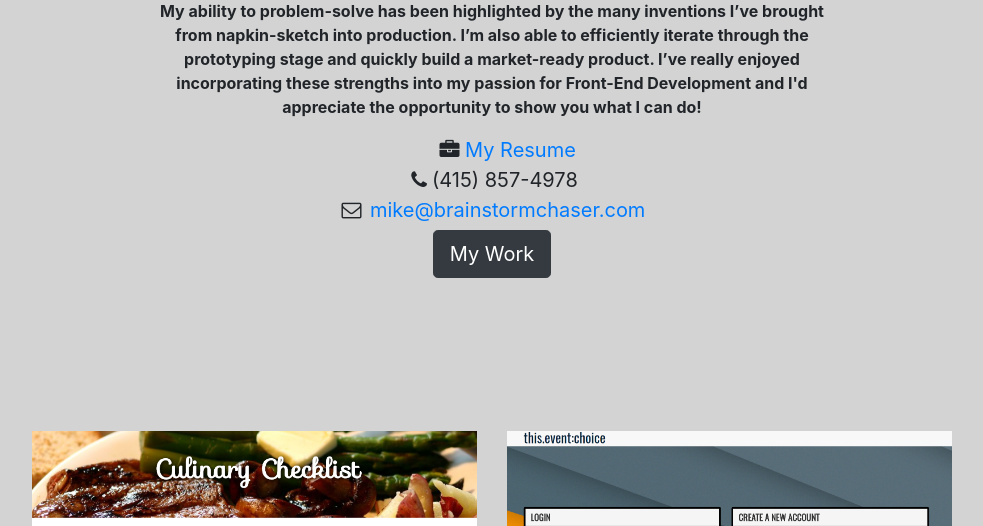
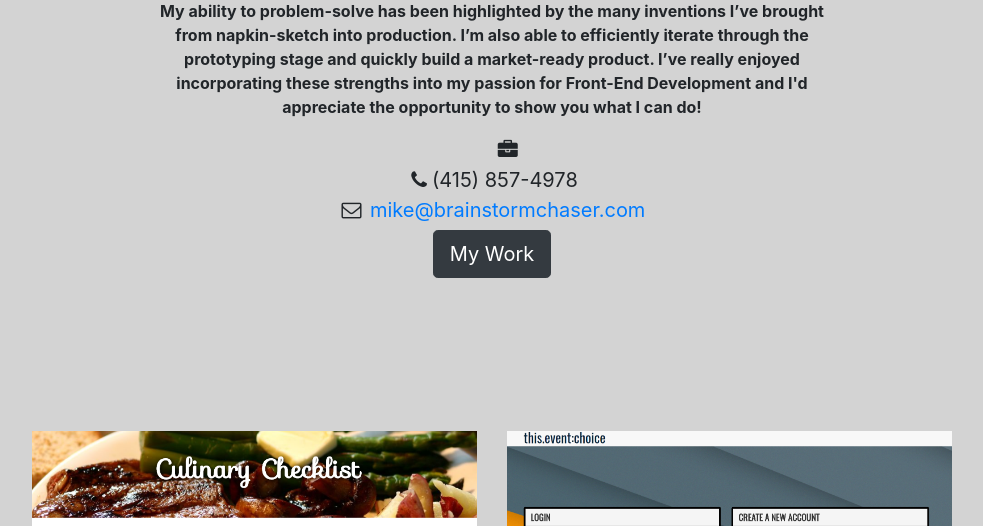
Before and after one commit to Brainstorm-Chaser/my_portfolio, a website with bundled scripts: page index.html in a window 1280 px wide. Shown: the part 1200-1726 px from the top of the page, without its empty margins (148-1131 px from the left). Built offline with nearby package versions, Linux system fonts and the light colour scheme; some icons are missing.

Commit message:
updated bio

```diff
--- a/index.html
+++ b/index.html
@@ -70,7 +70,7 @@
             <i class="fa fa-briefcase-o fa-fw"></i>
             <i class="fa fa-briefcase" aria-hidden="true"></i>
 
-            <a href="./files/Resume.pdf" download="my-resume">My Resume</a>
+            <!-- <a href="./files/Resume.pdf" download="my-resume">My Resume</a> -->
             <br>
                 <i class="fa fa-phone fa-fw"></i>(415) 857-4978
                 <br>
```
